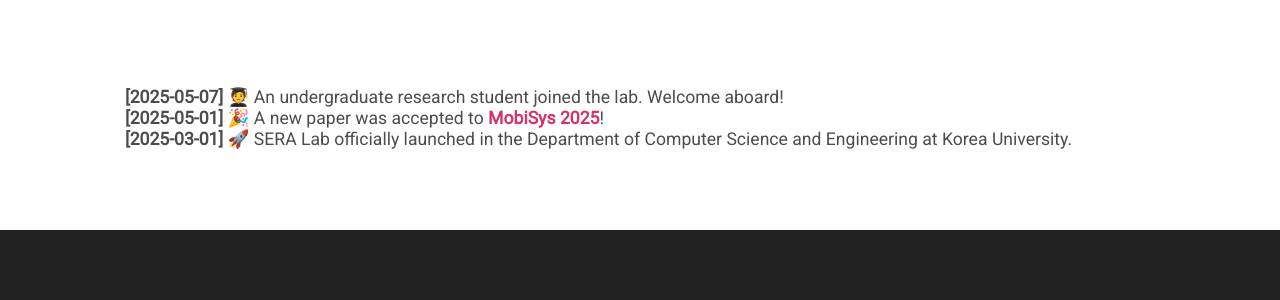
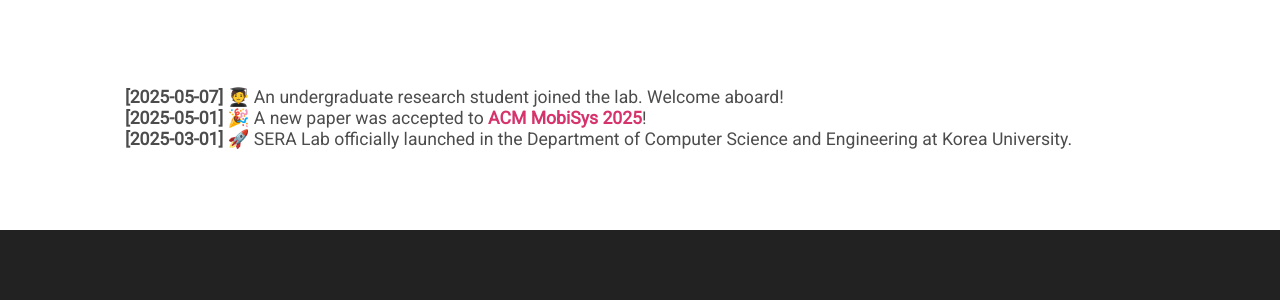
Before and after one commit to seyeon4302/seyeon4302.github.io, a Jekyll site: the page built from index.html, in a window 1280 px wide and 900 px high, scrolled down 509 px. Shown: the part 152-452 px from the top of the window. Built offline with Jekyll 4.4.1, drawn with Linux system fonts in a browser that asks for light colours.

Commit message:
Update index.html

```diff
--- a/index.html
+++ b/index.html
@@ -9,7 +9,7 @@ layout: default
     <h2 class="section-title">Latest News</h2>
     <ul>
       <li style="font-size: 1.1rem;"><strong>[2025-05-07]</strong> 🧑‍🎓 An undergraduate research student joined the lab. Welcome aboard!</li>
-      <li style="font-size: 1.1rem;"><strong>[2025-05-01]</strong> 🎉 A new paper was accepted to <span style="color:#d6336c; font-weight:bold;">MobiSys 2025</span>!</li>
+      <li style="font-size: 1.1rem;"><strong>[2025-05-01]</strong> 🎉 A new paper was accepted to <span style="color:#d6336c; font-weight:bold;">ACM MobiSys 2025</span>!</li>
       <li style="font-size: 1.1rem;"><strong>[2025-03-01]</strong> 🚀 SERA Lab officially launched in the Department of Computer Science and Engineering at Korea University.</li>
     </ul>
   </div>
```
